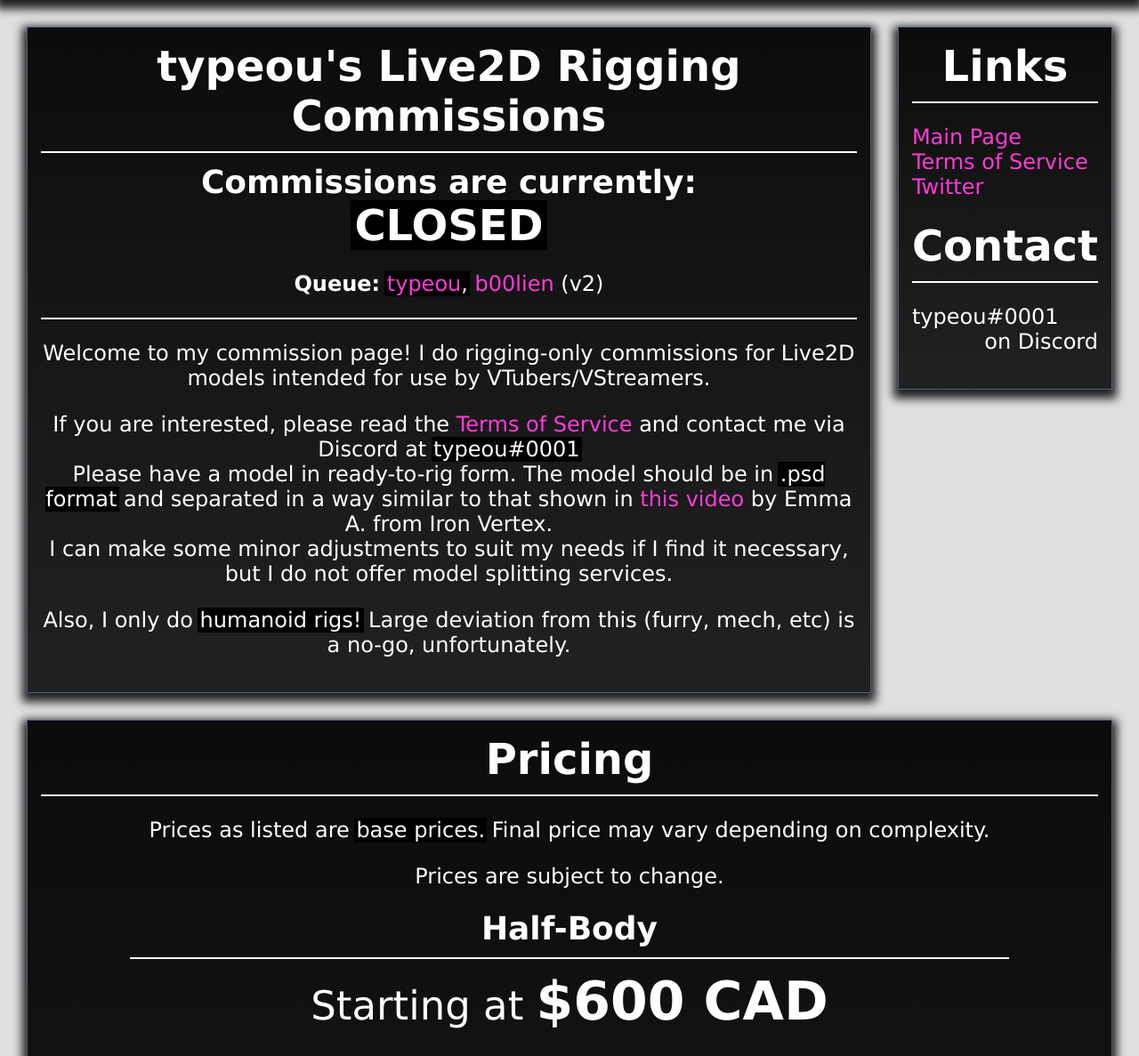
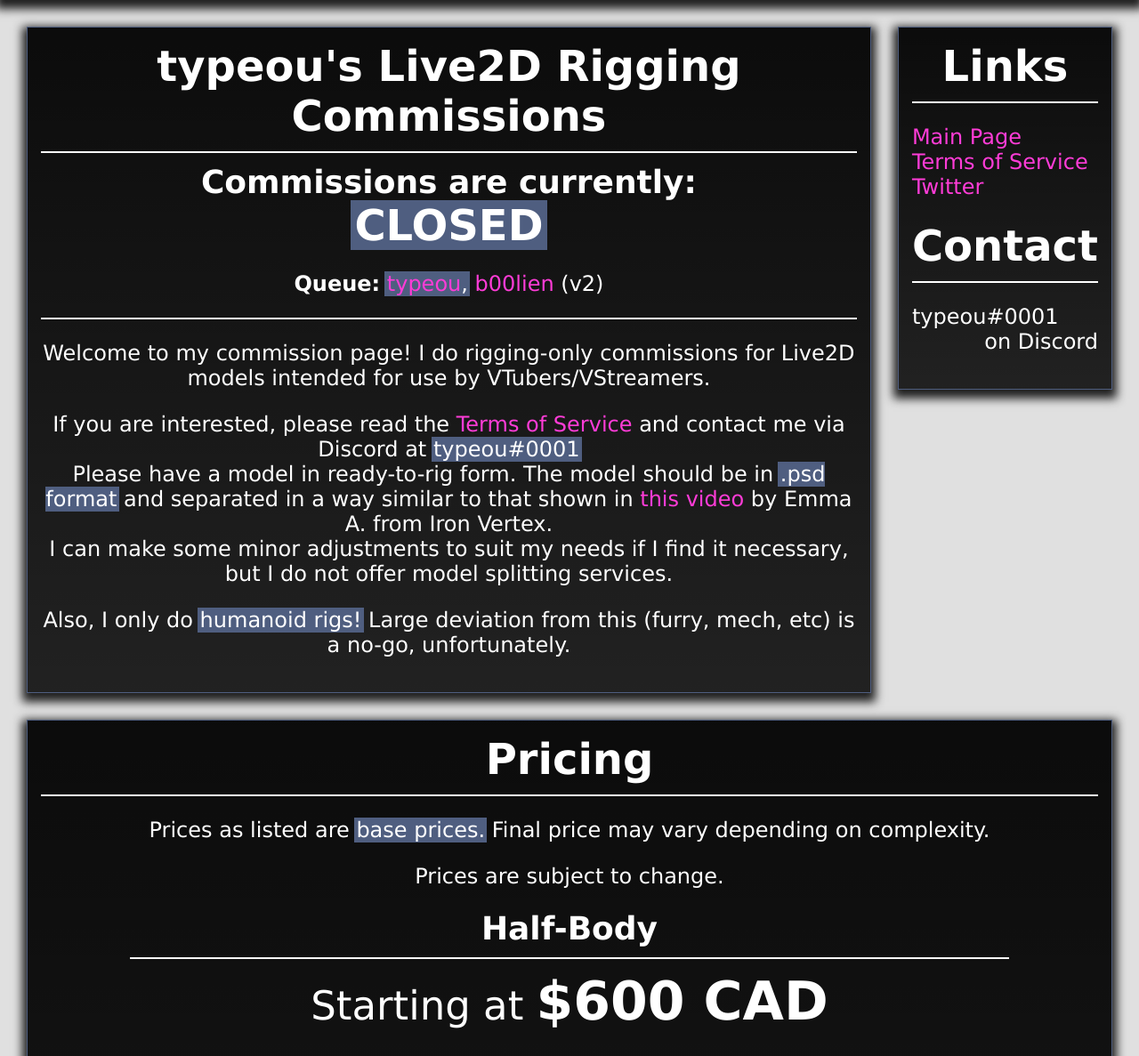
Before and after one commit to typeou/typeou.github.io, a PHP site: page /commissions/index.html in a window 1280 px wide. Shown: the part 100-1287 px from the top of the page at 89% size. Run offline with PHP 8.4, Linux system fonts and the light colour scheme.

Commit message:
Changing highlight colour.

```diff
--- a/style.css
+++ b/style.css
@@ -277,7 +277,7 @@ h1 > a:hover {
 }
 
 h {
-    background-color: black;
+    background-color: #4F5E80;
     color: white;
     padding: 0 0.1em 0 0.1em;
     margin: 0 -0.1em 0 -0.1em;
```
